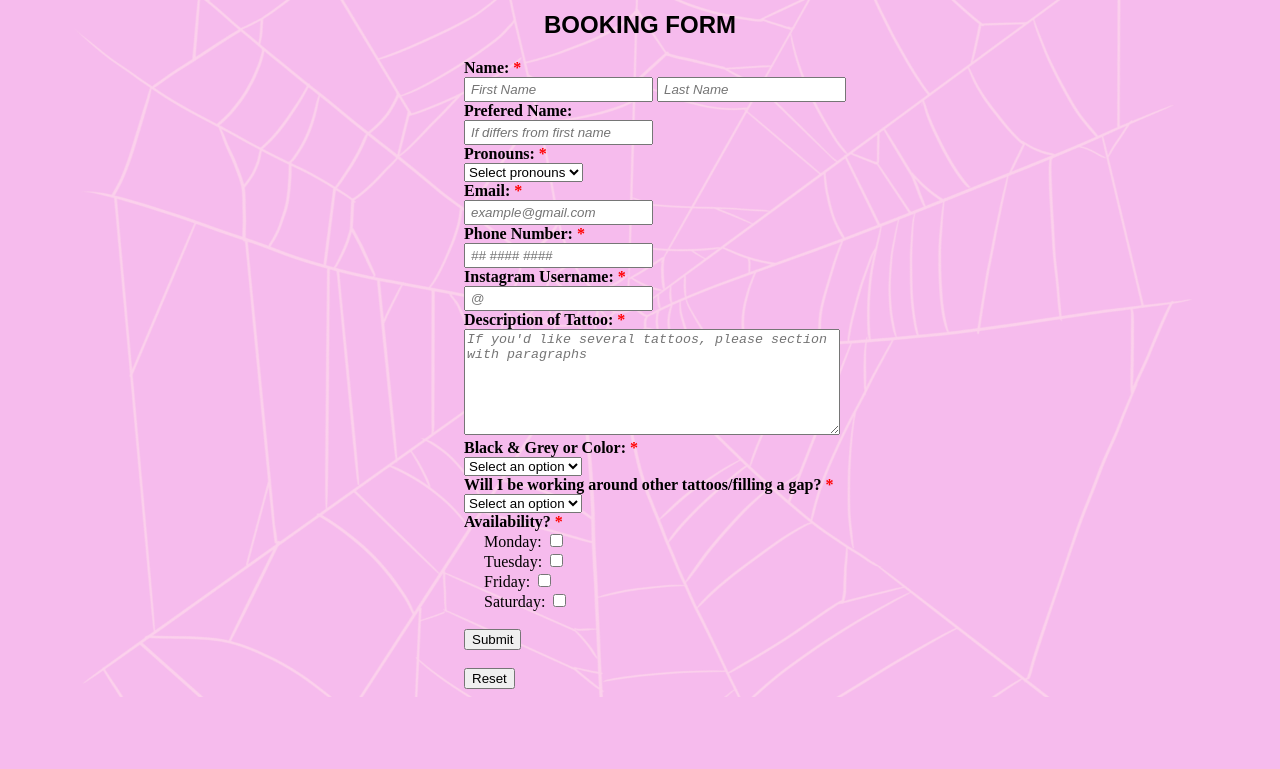
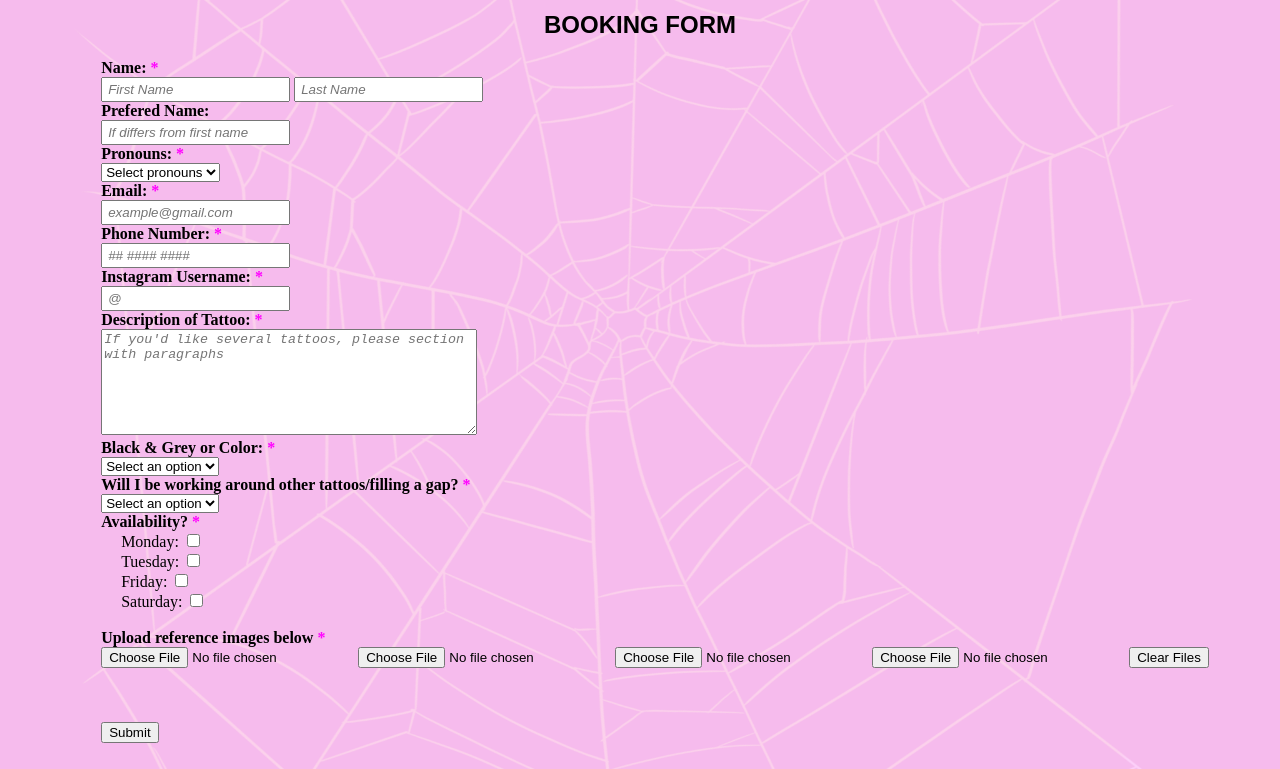
Before and after one commit to Klon3r/georgia-tattoos-website, a plain HTML site: page booking.html in a window 1280 px wide. Shown: the part 213-982 px from the top of the page. Before the commit the page ends 910 px from the top, so only its background shows below. Drawn offline with Linux system fonts and the light colour scheme.

Commit message:
Changed colors Added JS file

```diff
--- a/booking.html
+++ b/booking.html
@@ -4,6 +4,7 @@
   <meta charset="UTF-8">
   <meta name="viewport" content="width=device-width, initial-scale=1.0">
   <link rel="stylesheet" href="css/booking.css">
+  <script src="booking.js" defer></script>
   <title>Georgia Tattoos - Booking</title>
 </head>
 <body>
@@ -18,9 +19,9 @@
     </div>
 
   <div class="booking_form">
-    <form action="https://formspree.io/f/mrgwoaye" method="post"> <!-- change action to gigi's url -->
+    <form action="https://formspree.io/f/mrgwoaye" method="post" enctype="multipart/form-data"> <!-- change action to gigi's url -->
       <!-- Name -->
-      <div id="input_name">Name: <span style="color:red">*</span></div>
+      <div id="input_name">Name: <span style="color:fuchsia">*</span></div>
       <div>
         <input type="text" id="fname" name="First Name:" placeholder="First Name" required>
         <input type="text" id="lname" name="Last Name:" placeholder="Last Name" required>
@@ -31,7 +32,7 @@
         <input type="text" id="prefname" name="Prefered Name:" placeholder="If differs from first name">
       </div>
       <!-- Pronouns -->
-      <div id="input_name">Pronouns: <span style="color:red">*</span></div>
+      <div id="input_name">Pronouns: <span style="color:fuchsia">*</span></div>
       <select id="pronouns" name="Pronouns:" required>
         <option value="" disabled selected>Select pronouns</option>
         <option value="She/Her">She/Her</option>
@@ -39,27 +40,27 @@
         <option value="They/Them">They/Them</option>
       </select>
       <!-- email -->
-      <div id="input_name">Email: <span style="color:red">*</span></div>
+      <div id="input_name">Email: <span style="color:fuchsia">*</span></div>
       <div>
         <input type="email" id="email" name="Email:" placeholder="example@gmail.com">
       </div>
       <!-- Phone Number -->
-      <div id="input_name">Phone Number: <span style="color:red">*</span></div>
+      <div id="input_name">Phone Number: <span style="color:fuchsia">*</span></div>
       <div>
         <input type="tel" id="number" name="Number:" placeholder="## #### ####" maxlength=10 required>
       </div>
       <!-- Instagram -->
-      <div id="input_name">Instagram Username: <span style="color:red">*</span></div>
+      <div id="input_name">Instagram Username: <span style="color:fuchsia">*</span></div>
       <div>
         <input type="text" id="instagram" name="Instagram Username:" placeholder="@">
       </div>
       <!-- Decription of Tattoo -->
-      <div id="input_name">Description of Tattoo: <span style="color:red">*</span></div>
+      <div id="input_name">Description of Tattoo: <span style="color:fuchsia">*</span></div>
       <div>
         <textarea id="description_of_tattoo" name="Tattoo Description:" placeholder="If you'd like several tattoos, please section with paragraphs" rows="4" cols="50" required></textarea>
       </div>
       <!-- Black & Grey or Color -->
-      <div id="input_name">Black & Grey or Color: <span style="color:red">*</span></div>
+      <div id="input_name">Black & Grey or Color: <span style="color:fuchsia">*</span></div>
       <div>
         <select id="color" name="Black & Grey or Color:" required>
           <option value="" disabled selected>Select an option</option>
@@ -68,7 +69,7 @@
         </select>
       </div>
       <!-- Will I be working around other tattoos/filling a gap? -->
-      <div id="input_name">Will I be working around other tattoos/filling a gap? <span style="color:red">*</span></div>
+      <div id="input_name">Will I be working around other tattoos/filling a gap? <span style="color:fuchsia">*</span></div>
       <div>
         <select id="work_around" name="Will I be working around other tattoos/filling a gap?" required>
           <option value="" disabled selected>Select an option</option>
@@ -77,7 +78,7 @@
         </select>
       </div>
       <!-- Availability -->
-      <div id="input_name">Availability? <span style="color:red">*</span></div>
+      <div id="input_name">Availability? <span style="color:fuchsia">*</span></div>
       <div id="availability_div">
         <div>Monday:    <input type="checkbox" id="availability" name="Monday:"></div>
         <div>Tuesday:   <input type="checkbox" id="availability" name="Tuesday:"></div>
@@ -85,10 +86,24 @@
         <div>Saturday:  <input type="checkbox" id="availability" name="Saturday"></div>
         <br>
       </div>
+      <!-- File Upload -->
+      <div id="input_name">Upload reference images below <span style="color:fuchsia">*</span></div>
+      <div>
+        <!-- Add required to this once your acocunt is upgraded -->
+        <input type="file" name="upload" id="fileInput1">
+        <input type="file" name="upload" id="fileInput2">
+        <input type="file" name="upload" id="fileInput3">
+        <input type="file" name="upload" id="fileInput4">
+        <button type="button" id="resetButton">Clear Files</button>
+      </div>
+      <br>
+
+      <br><br>
+
+
 
       <input type="submit" value="Submit">
       <br><br>
-      <input type="reset"> <!-- remove on release -->
     </form>
   </div>
 
```
